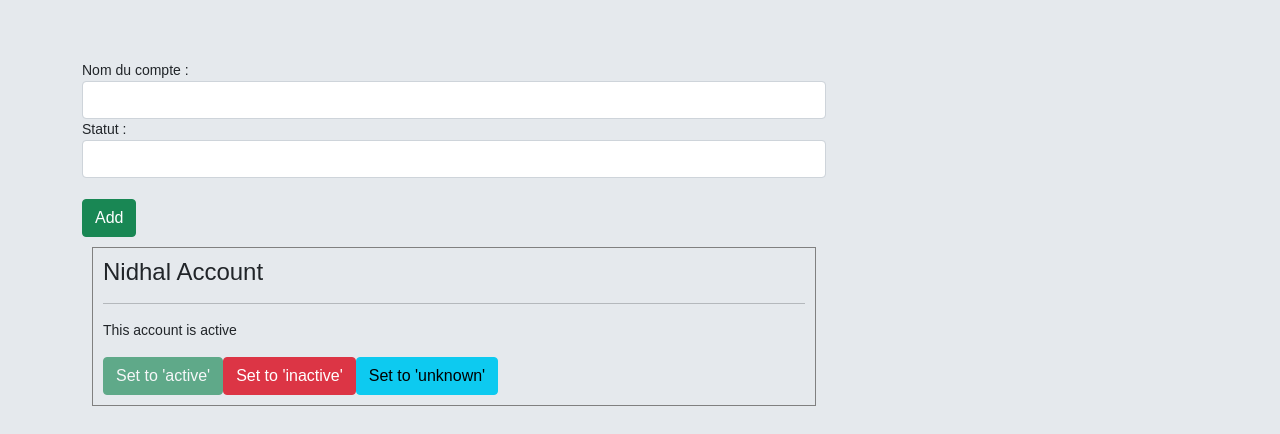
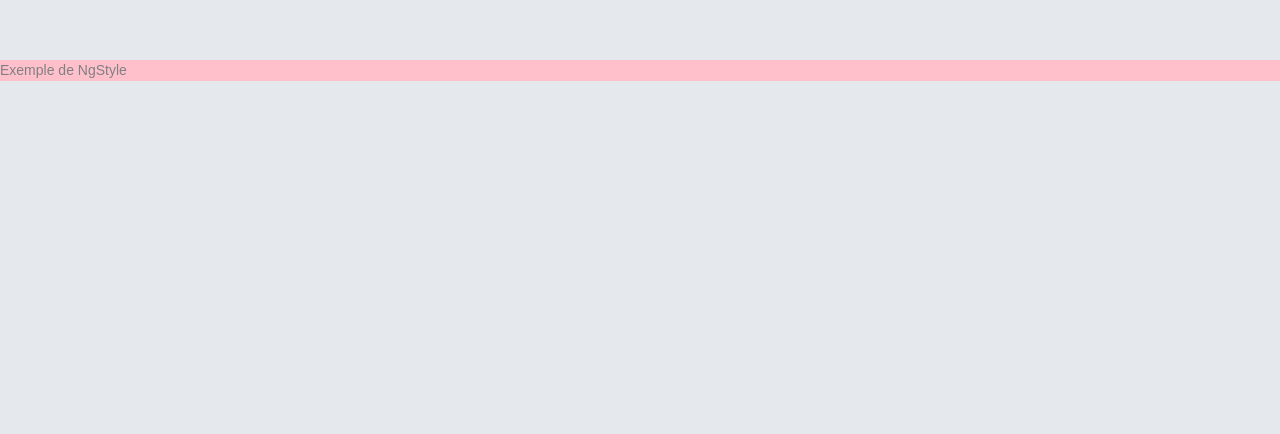
Before and after one commit to n2sy/LaPoste-II, an Angular app: page / in a window 1280 px wide. Shown: the top 434 px of the page. Built offline with nearby package versions, Linux system fonts and the light colour scheme.

Commit message:
add ngstyle

```diff
--- a/src/app/app.component.html
+++ b/src/app/app.component.html
@@ -1,2 +1,3 @@
 <!-- <app-cv></app-cv> -->
-<app-home-account></app-home-account>
+<!-- <app-home-account></app-home-account> -->
+<app-direct></app-direct>
--- a/src/app/app.module.ts
+++ b/src/app/app.module.ts
@@ -12,9 +12,10 @@ import { DetailsComponent } from './details/details.component';
 import { AddAccountComponent } from './accounts/add-account/add-account.component';
 import { ItemAccountComponent } from './accounts/item-account/item-account.component';
 import { HomeAccountComponent } from './accounts/home-account/home-account.component';
+import { DirectComponent } from './direct/direct.component';
 
 @NgModule({
-  declarations: [AppComponent, FirstComponent, ChildComponent, CvComponent, ListeComponent, ItemComponent, DetailsComponent, AddAccountComponent, ItemAccountComponent, HomeAccountComponent],
+  declarations: [AppComponent, FirstComponent, ChildComponent, CvComponent, ListeComponent, ItemComponent, DetailsComponent, AddAccountComponent, ItemAccountComponent, HomeAccountComponent, DirectComponent],
   imports: [BrowserModule, FormsModule],
   providers: [],
   bootstrap: [AppComponent],
--- /dev/null
+++ b/src/app/direct/direct.component.html
@@ -0,0 +1,6 @@
+<div [ngStyle]="{
+    'backgroundColor' : bg,
+    'color' : cl
+}">
+    Exemple de NgStyle
+</div>
--- /dev/null
+++ b/src/app/direct/direct.component.ts
@@ -0,0 +1,14 @@
+import { Component, OnInit } from '@angular/core';
+
+@Component({
+  selector: 'app-direct',
+  templateUrl: './direct.component.html',
+  styleUrls: ['./direct.component.css'],
+})
+export class DirectComponent implements OnInit {
+  bg = 'pink';
+  cl = 'grey';
+  constructor() {}
+
+  ngOnInit(): void {}
+}
```
Also changed, not shown: src/app/direct/direct.component.css (added), 1 other file (tests, documents, lock files or other folders).
